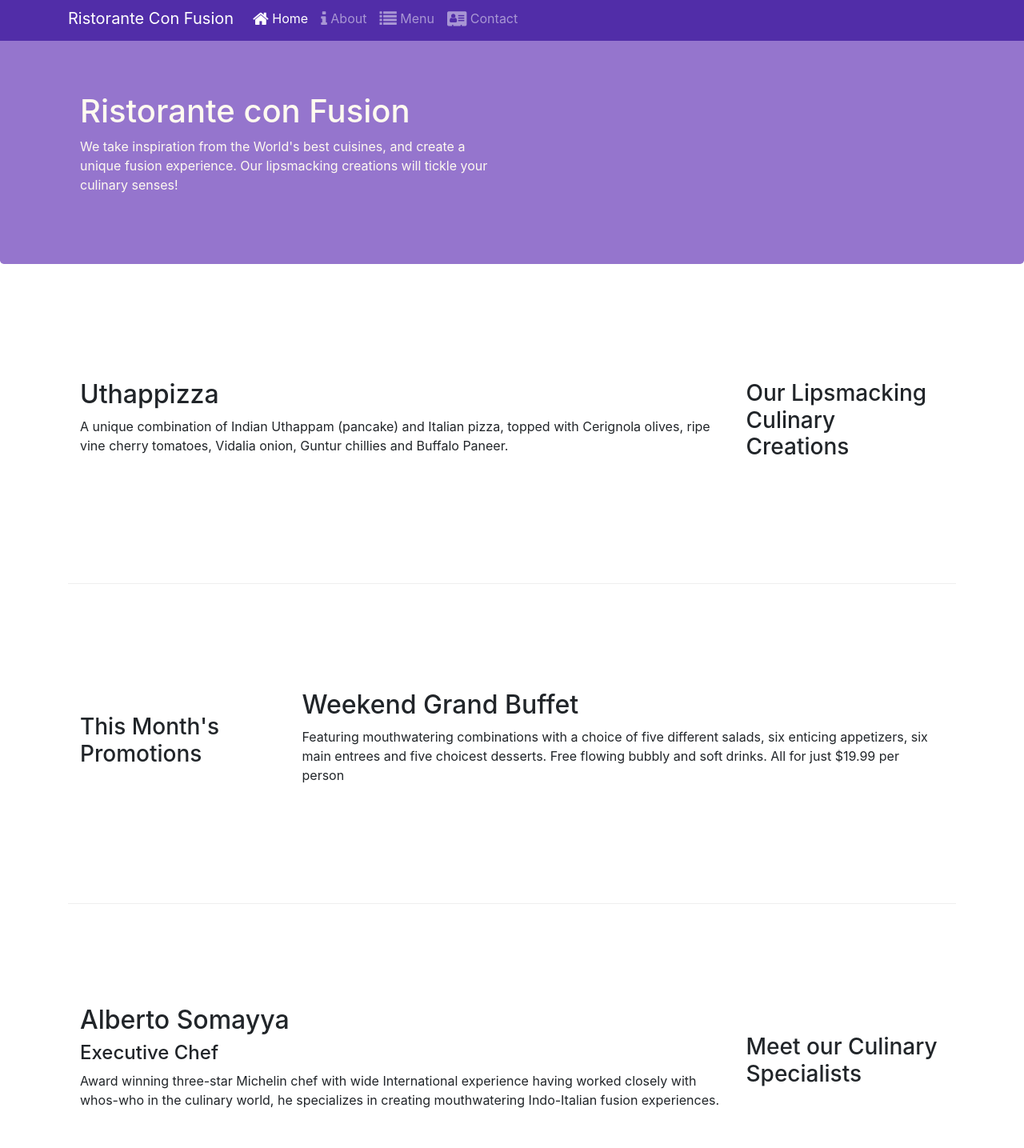
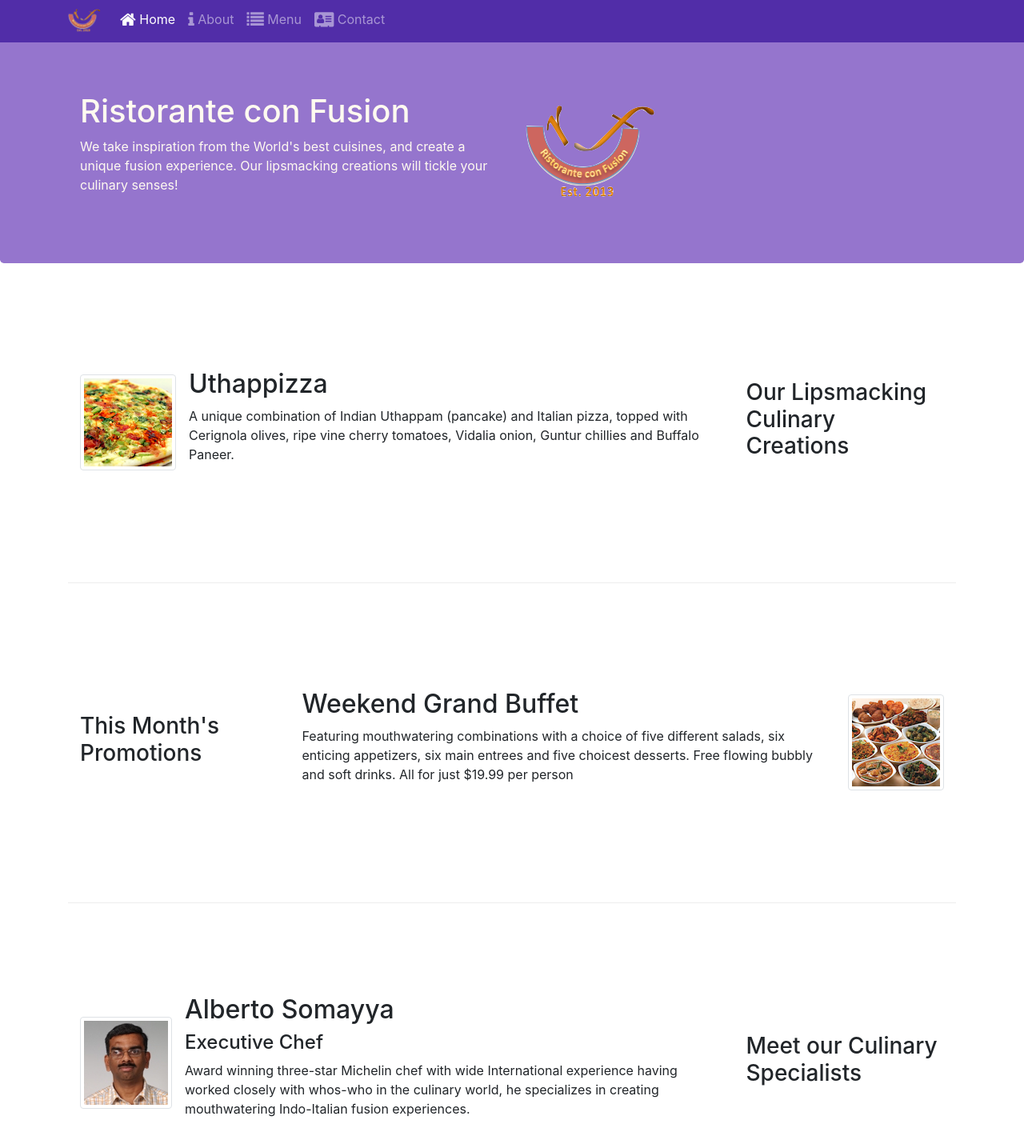
Before and after one commit to Abhiroopmokshagna/conFusion, a website: page index.html in a window 1280 px wide. Shown: the part 5-1440 px from the top of the page at 80% size. Drawn offline with nearby package versions, Linux system fonts and the light colour scheme.

Commit message:
Images and Media 23/09/2020

```diff
--- a/index.html
+++ b/index.html
@@ -21,7 +21,7 @@
             <button class = "navbar-toggler" type = "button" data-toggle = "collapse" data-target = "#Navbar">
                 <span class = "navbar-toggler-icon"></span>
             </button>
-            <a class = "navbar-brand" href = "#">Ristorante Con Fusion</a>
+            <a class = "navbar-brand" href = "#"><img src = "img/logo.png" height = "30" width = "41"></a>
             <div class = "collapse navbar-collapse" id = "Navbar">
                 <ul class = "navbar-nav mr-auto">
                     <li class = "nav-item active"><a class = "nav-link" href = "#"><span class ="fa fa-home fa-lg"></span> Home</a></li>
@@ -39,7 +39,8 @@
                     <h1>Ristorante con Fusion</h1>
                     <p>We take inspiration from the World's best cuisines, and create a unique fusion experience. Our lipsmacking creations will tickle your culinary senses!</p>
                 </div>
-                <div class = "col-12 col-sm-">
+                <div class = "col-12 col-sm align-self-center">
+                    <img src = "img/logo.png" class = "img-fluid">
                 </div>
             </div>
         </div>
@@ -51,19 +52,29 @@
                 <h3>Our Lipsmacking Culinary Creations</h3>
             </div>
             <div class = "col col-sm order-sm-first col-md">
-                <h2>Uthappizza</h2>
-                <p>A unique combination of Indian Uthappam (pancake) and Italian pizza, topped with Cerignola olives, ripe vine cherry tomatoes, Vidalia onion, Guntur chillies and Buffalo Paneer.</p>
+                <div class = "media">
+                    <img class = "d-flex mr-3 img-thumbnail align-self-center" src = "img/uthappizza.png" alt = "uthappizza">
+                    <div class = "media-body">
+                        <h2 class = "mt-0">Uthappizza</h2>
+                        <p>A unique combination of Indian Uthappam (pancake) and Italian pizza, topped with Cerignola olives, ripe vine cherry tomatoes, Vidalia onion, Guntur chillies and Buffalo Paneer.</p>
+                    </div>
+                </div>
             </div>
         </div>
 
 
         <div class="row row-content align-items-center">
-            <div class = "col-12 col-sm-4 col-md-3">
+            <div class = "col-12 col-sm-4 order-sm-first col-md-3">
                 <h3>This Month's Promotions</h3>
             </div>
-            <div class = "col col-sm col-md">
-                <h2>Weekend Grand Buffet</h2>
-                <p>Featuring mouthwatering combinations with a choice of five different salads, six enticing appetizers, six main entrees and five choicest desserts. Free flowing bubbly and soft drinks. All for just $19.99 per person </p>
+            <div class = "col col-sm order-sm-last col-md">
+                <div class = "media">
+                    <div class = "media-body">
+                        <h2 class = "mt-0">Weekend Grand Buffet</h2>
+                        <p>Featuring mouthwatering combinations with a choice of five different salads, six enticing appetizers, six main entrees and five choicest desserts. Free flowing bubbly and soft drinks. All for just $19.99 per person </p>
+                    </div>
+                    <img class = "d-flex ml-3 img-thumbnail align-self-center" src = "img/buffet.png" alt = "Weekend Grand Buffet">
+                </div>
             </div>
         </div>
 
@@ -72,9 +83,15 @@
                 <h3>Meet our Culinary Specialists</h3>
             </div>
             <div class = "col col-sm order-sm-first col-md">
-                <h2>Alberto Somayya</h2>
-                <h4>Executive Chef</h4>
-                <p>Award winning three-star Michelin chef with wide International experience having worked closely with whos-who in the culinary world, he specializes in creating mouthwatering Indo-Italian fusion experiences. </p>
+                <div class = "media">
+                    <img class = "d-flex mr-3 img-thumbnail align-self-center" src = "img/alberto.png" alt = "Alberto">
+                    <div class = "media-body">
+                        <h2 class = "mt-0">Alberto Somayya</h2>
+                        <h4>Executive Chef</h4>
+                        <p>Award winning three-star Michelin chef with wide International experience having worked closely with whos-who in the culinary world, he specializes in creating mouthwatering Indo-Italian fusion experiences. </p>
+                    </div>
+                </div>
+
             </div>
         </div>
     </div>
```
Also changed, not shown: aboutus.html (+3 -2 lines), contactus.html (+3 -2 lines), img/alberto.png (added), img/buffet.png (added), img/logo.png (added), img/uthappizza.png (added), 1 other file.
